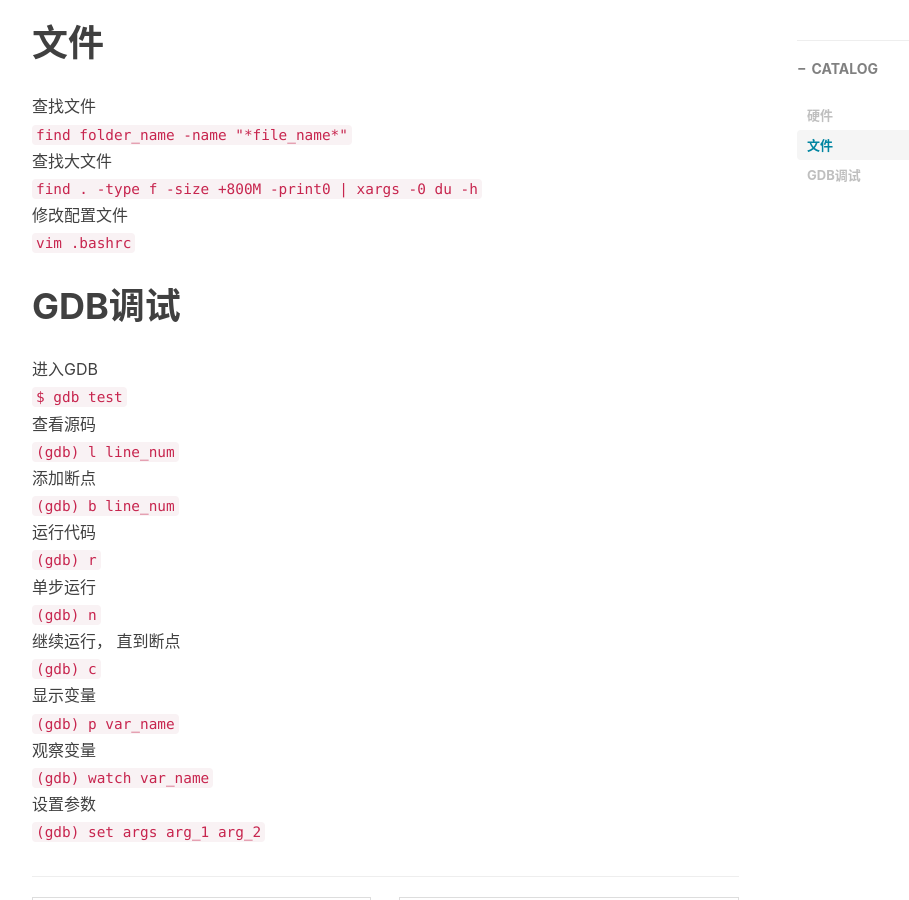
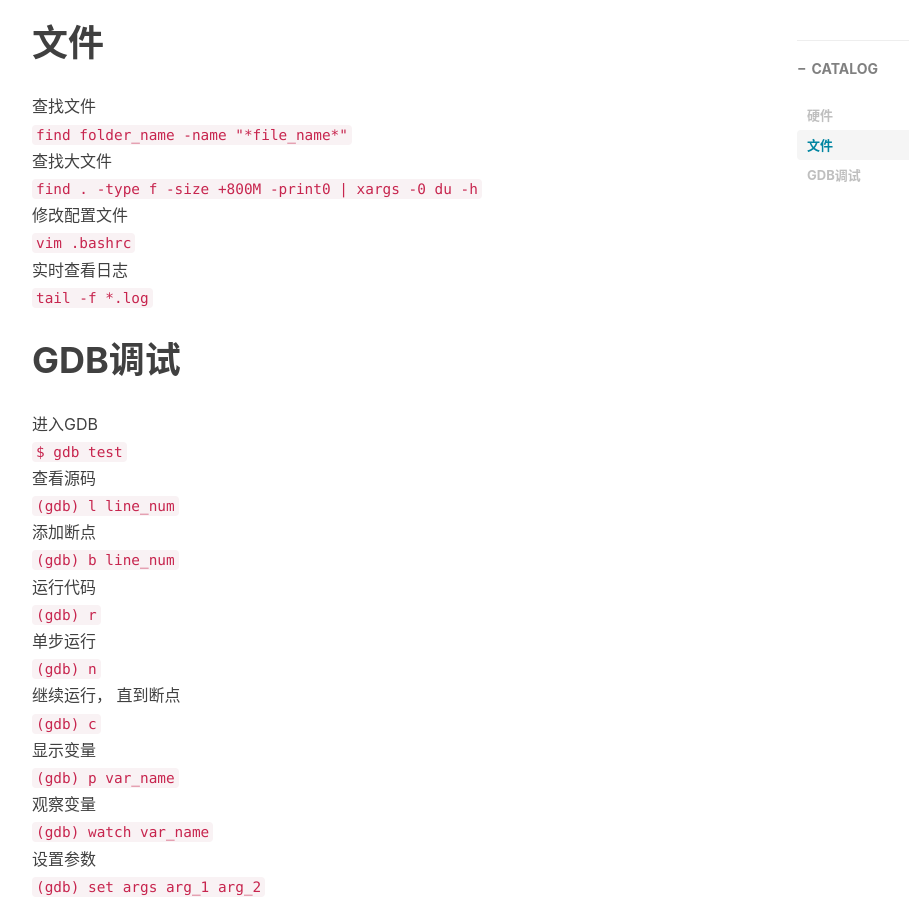
Before and after one commit to StephenRi/StephenRi.github.io, a Jekyll site: the page built from _posts/2016-04-25-[Linux]Linux command.md, in a window 1280 px wide and 900 px high, scrolled down 757 px. Shown: the whole window, without its empty margins (233-1142 px from the left). Built offline with Jekyll 4.4.1, drawn with Linux system fonts in a browser that asks for light colours; nearby versions of some CDN libraries; comment, search, counter and statistics services are not loaded.

Commit message:
Update 2016-04-25-[Linux]Linux command.md

```diff
--- a/_posts/2016-04-25-[Linux]Linux command.md
+++ b/_posts/2016-04-25-[Linux]Linux command.md
@@ -23,6 +23,8 @@ tags:
   `find . -type f -size +800M -print0 | xargs -0 du -h`
 修改配置文件
   `vim .bashrc`
+实时查看日志
+  `tail -f *.log`
 
 # GDB调试
 进入GDB
```
